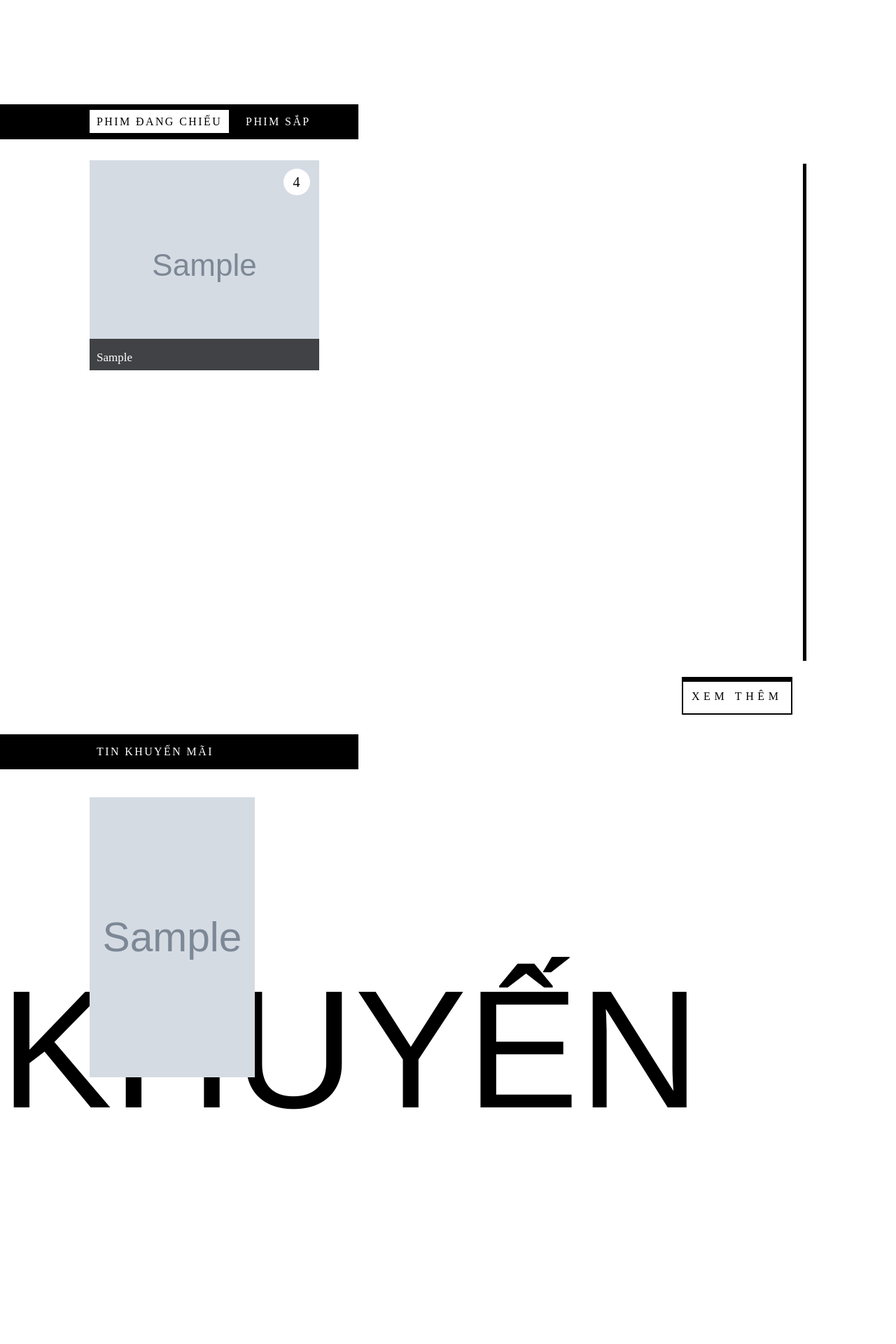
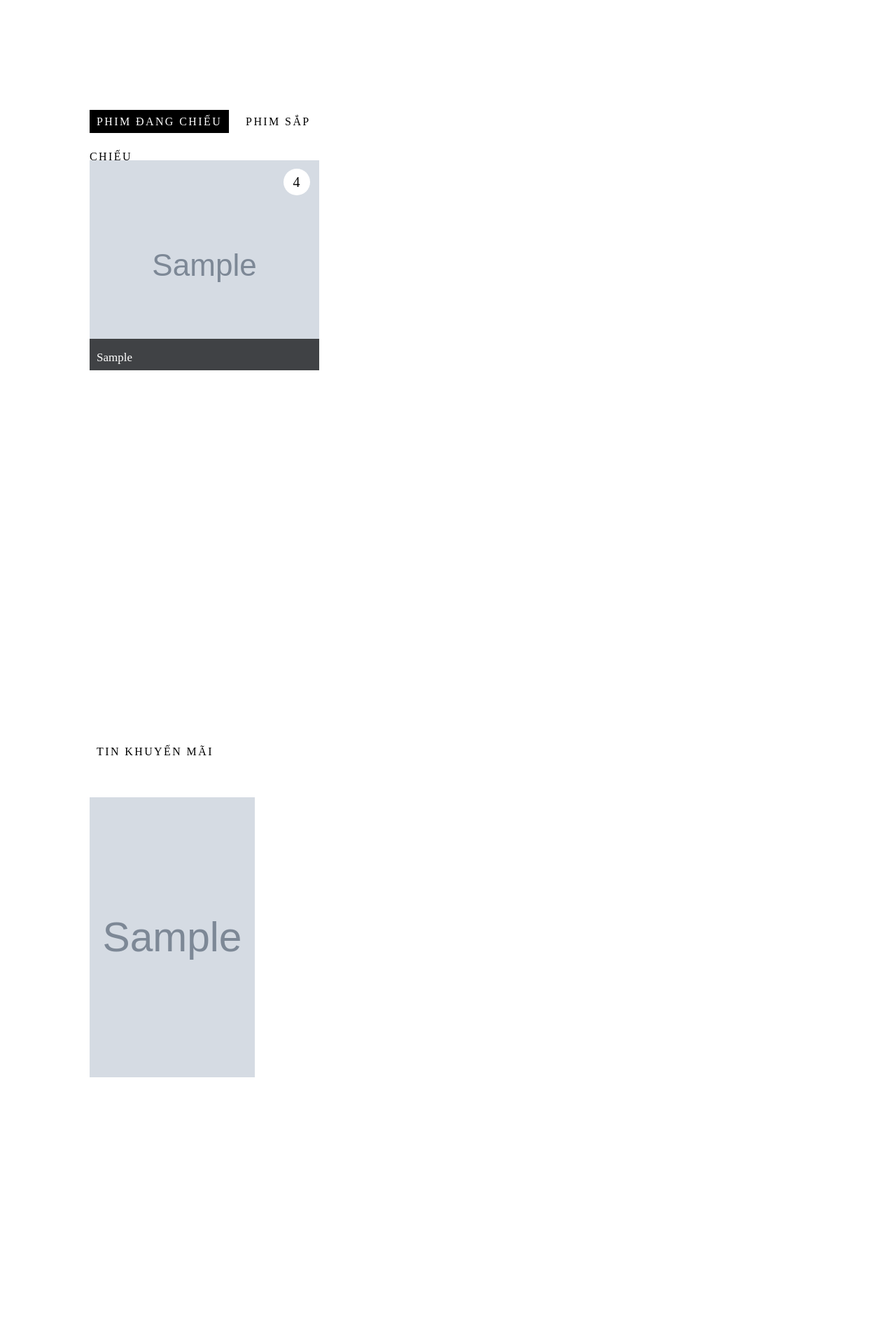
Before and after one commit to nchithanh/Seekers-cinema-project, a PHP site: page / in a window 1280 px wide. Shown: the part 2101-4021 px from the top of the page at 70% size. Run offline with PHP 8.4, Linux system fonts and the light colour scheme; the visitor is signed in with stand-in values (Sample User, id 1); tables that the repository leaves empty or names only in its code hold one stand-in row (values such as "Sample post"); grey boxes marked "Sample" are stand-in pictures.

Commit message:
thay doi backgroung layout voi mau chu

```diff
--- a/view/css/index.css
+++ b/view/css/index.css
@@ -658,8 +660,9 @@ header nav ul li a{
 
 
 .warp{
-   background: white;
+   background: none;
    color: whitesmoke;
+   z-index: 2;
 }
 .banner_top{
     position: relative;
@@ -900,8 +891,8 @@ section .tieude{
     width: 30%;
     height: 50px;
     line-height: 50px;
-    background:black;
-    color: white;
+    background:white;
+    color: black;
 }
 section .tieude::after{
     position: absolute;
@@ -910,7 +901,7 @@ section .tieude::after{
     height: 100%;
     left: -100%;
     top: 0;
-    background: black;
+    background: white;
 }
 section .tieude span{
     font-size: 1em;
@@ -921,12 +912,12 @@ section .tieude span{
 }
 section .tieude span:hover{
     cursor: pointer;
-    background: white;
-    color: black;
+    background: black;
+    color: white;
 }
 .mautieude{
-    background: white;
-    color: black;
+    background: black;
+    color: white;
 }
 section .listphim{
     width: 80%;
@@ -955,7 +937,7 @@ section .listphim .muc{
     position: absolute;
     width: .5%;
     height: 100%;
-    background: black;
+    background: white;
     right: 0;
     top: 0;
     transform: scaleY(0);
@@ -991,9 +973,9 @@ section .listphim .more{
     right: 2%;
     width: 15%;
     height: 50px;
-    border: solid 2px black;
-    text-align: center;
-    color: black;
+    border: solid 2px white;
+    text-align: center;
+    color: white;
     line-height: 50px;
     transition: all .3s;
     z-index: 99;
@@ -1004,9 +986,9 @@ section .listphim .more::before{
     content: '';
     width: 101%;
     height: 10%;
-    left: -1%;
-    top: 0;
-    background: black;
+    left: 0%;
+    top: 0;
+    background: white;
     transition: all .3s;
     z-index: -1;
 }
@@ -1017,12 +999,12 @@ section .listphim .more::after{
     height: 10%;
     left: -1%;
     bottom: 0;
-    background: black;
+    background: white;
     transition: all .3s;
     z-index: -1;
 }
 section .listphim .more:hover{
-    color: black;
+    color: white;
     line-height: 45px;
 }
 section .listphim .more:hover::after{
@@ -1149,17 +1131,6 @@ section .listphim .phim .muave a:hover::after{
     height: 800px;
     margin-bottom: 200px;
 }
-.tinkhuyenmai .texthide{
-    position: absolute;
-    left: 0;
-    top: 0;
-    width: 100%;
-    height: 100%;
-    color: black;
-    font-size: 15em;
-    font-family: 'Franklin Gothic Medium', 'Arial Narrow', Arial, sans-serif;
-    line-height: 900px;
-}
 .tinkhuyenmai .boxkhuyenmai{
     width: 80%;
     height: 850px;
--- a/view/header.php
+++ b/view/header.php
@@ -21,6 +21,7 @@
 </head>
 
 <body>
+    <div class="background"></div>
     <div class="loading"><img src="view/img/loading2.gif" alt=""></div>
     <div class="form_login ani" id="login" style="display:none;">
         <p>YOUR ACCOUNT</p>
--- a/view/home.php
+++ b/view/home.php
@@ -223,7 +223,6 @@
 
 
 <section class="tinkhuyenmai">
-    <div class="texthide">KHUYẾN MÃI</div>
     <div class="tieude">
         <span>TIN KHUYẾN MÃI</span>
     </div>
--- a/view/thanhtoan.php
+++ b/view/thanhtoan.php
@@ -39,4 +39,7 @@
             footer{
                 display:none;
             }
+            .background{
+                display:none;
+            }
         </style>
```
Also changed, not shown: other parts of view/css/index.css (+58 -78 lines), view/img/bk5.png (added), 1 other file.
